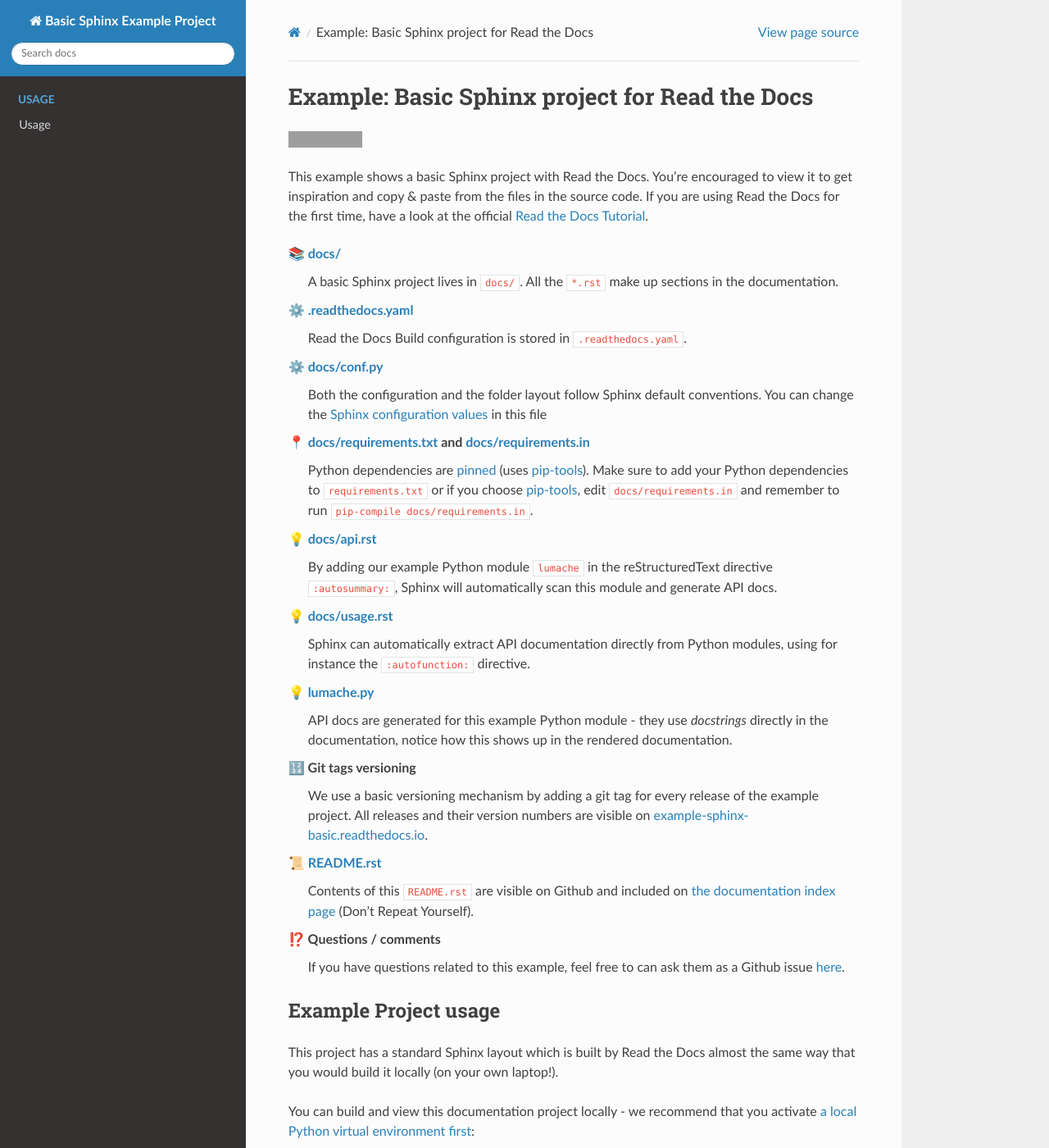
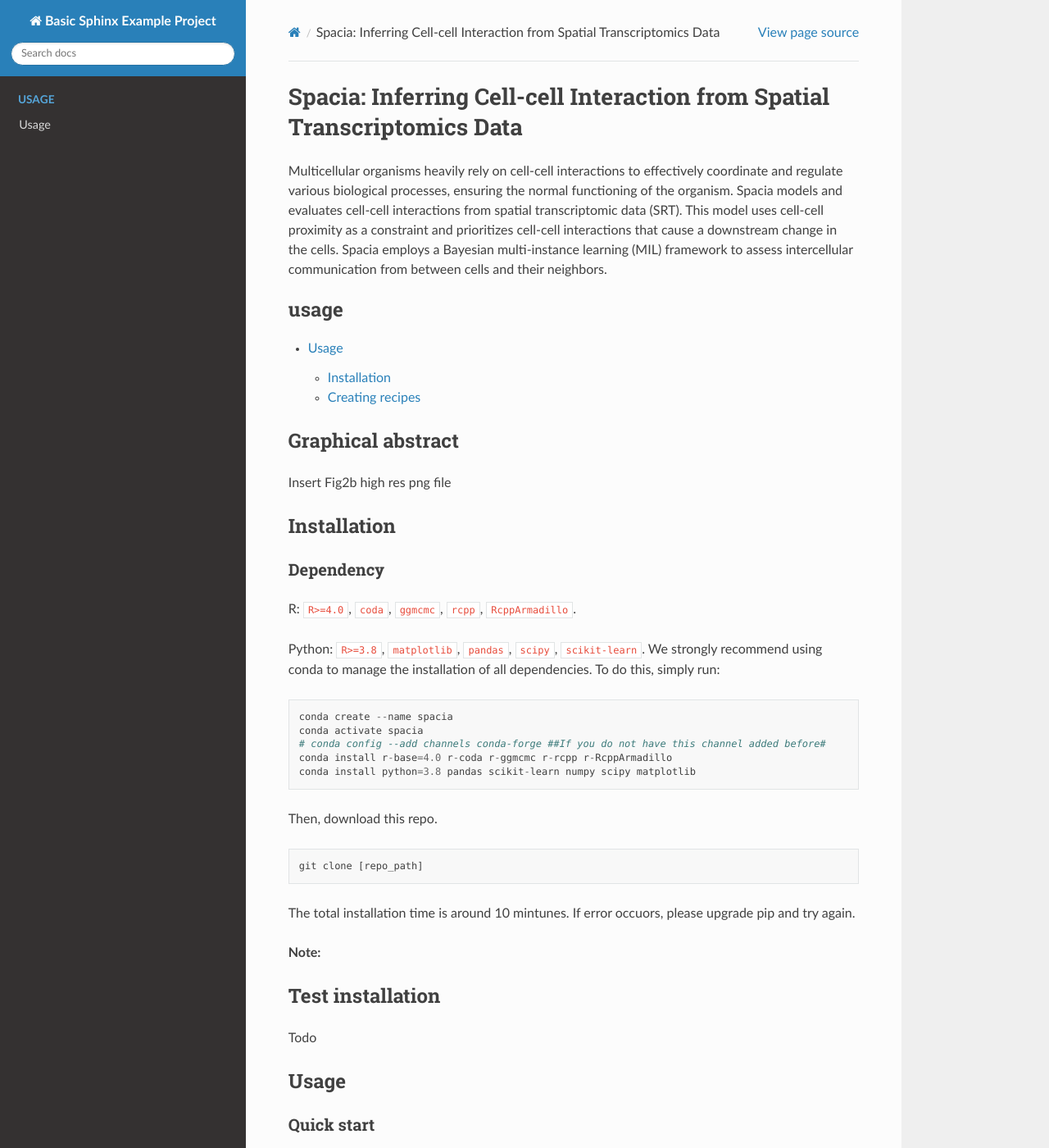
Before and after one commit to nickwfj123/spacia2022_doc, a Sphinx documentation site: the page built from docs/index.rst, in a window 1280 px wide and 1400 px high. Shown: the whole window at 82% size. Built offline with Sphinx 7.4.7 and the Read the Docs theme 2.0.0, drawn with Linux system fonts in a browser that asks for light colours; pages that are not in the unit, such as notebooks, are missing from menus; some of the changed text lies outside the part shown; grey boxes are pictures that could not be loaded.

Commit message:
initial update

```diff
--- a/docs/index.rst
+++ b/docs/index.rst
@@ -1,5 +1,3 @@
-.. include:: ../README.rst
-
 Spacia: Inferring Cell-cell Interaction from Spatial Transcriptomics Data
 ===================================
 
```
